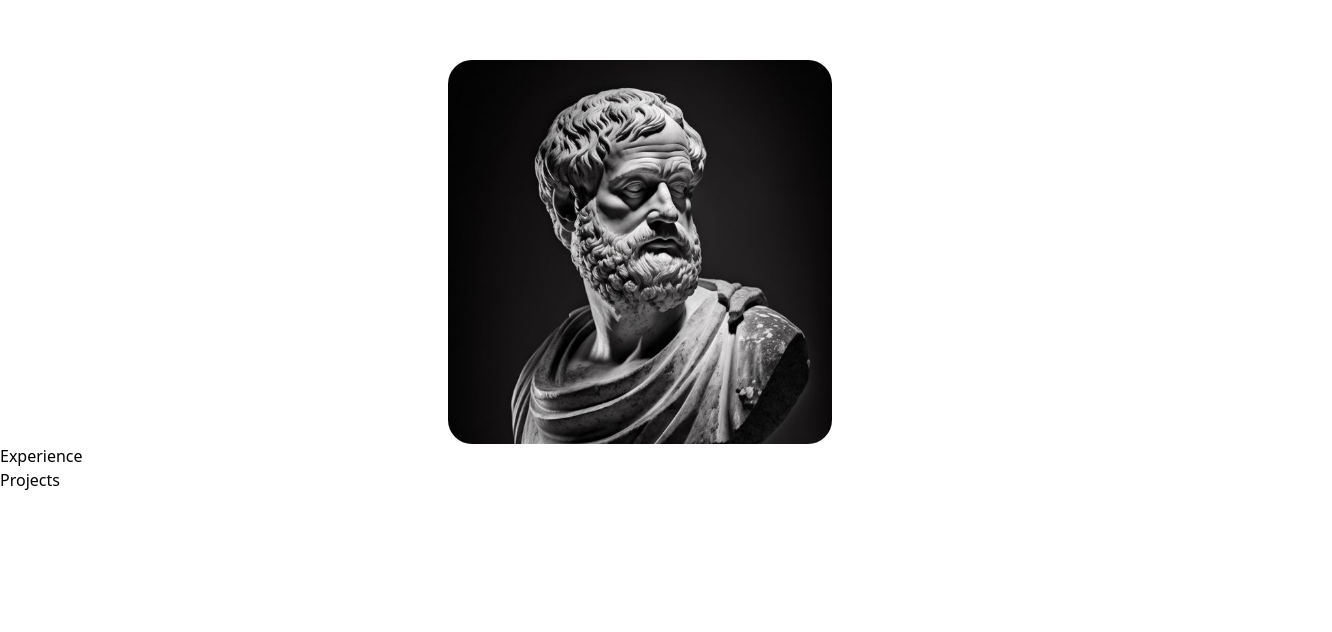
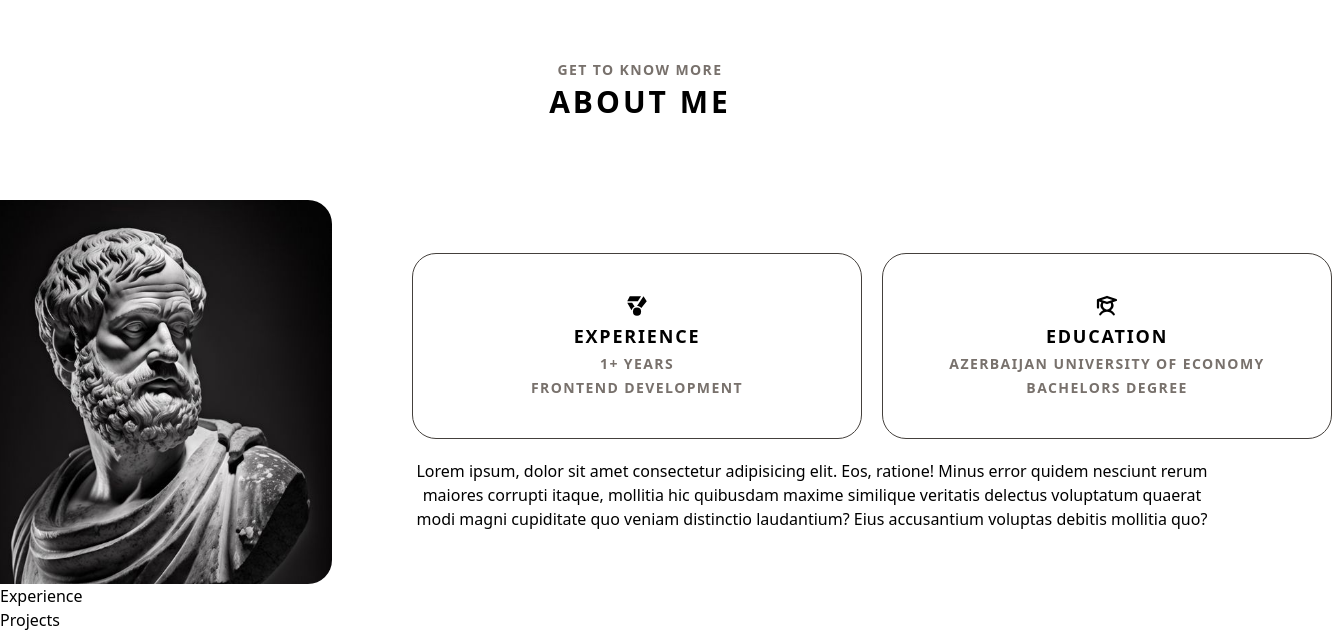
Before and after one commit to isamammadli570/myportfolio, a React (Vite) app: page / in a window 1280 px wide. Shown: the part 860-1492 px from the top of the page, 1332 px wide, since content can reach past the window. Before the commit the page ends 1352 px from the top, so only its background shows below. Built offline with nearby package versions, Linux system fonts and the light colour scheme.

Commit message:
initial commit

```diff
--- a/src/ui/About/index.jsx
+++ b/src/ui/About/index.jsx
@@ -2,13 +2,69 @@ import FlexUi from "../../reusable/FlexUi";
 import ImgUi from "../../reusable/ImgUi";
 import img from "../../assets/aristotle.jpg";
 import Typography from "../../reusable/Typography";
+import { IoMdMedal } from "react-icons/io";
+import { PiStudentBold } from "react-icons/pi";
 
 function About() {
   return (
-    <FlexUi type="none" style="flex-col">
-      <Typography/>
-      <FlexUi type="center">
-        <ImgUi type="triatry" src={img} style="animate-moveInLeft"></ImgUi>
+    <FlexUi type="none" style="flex-col text-center">
+      <Typography
+        type="text_secondary_sm"
+        content="Get To Know More"
+        style="text-center mb-1 hover:skew-x-3 hover:skew-y-2 hover:scale-[1.3]"
+      />
+      <Typography
+        type="header_primary_lg"
+        content="About Me"
+        style="text-center mb-20 hover:skew-x-3 hover:skew-y-2 hover:scale-[1.3]"
+      />
+
+      <FlexUi type="center" style="my-0 flex-col md:flex-row  mx-10 gap-20">
+        <ImgUi type="triatry" src={img} style="animate-moveInLeft" />
+
+        <FlexUi type="none" style="flex-col text-center">
+          <FlexUi type="center" style="flex-col md:flex-row gap-5">
+            <div className="border-[1px] border-stone-700 w-[450px] py-10 rounded-3xl">
+              <FlexUi
+                type="none"
+                style="flex-col items-center justify-center gap-1"
+              >
+                <IoMdMedal className="text-2xl" />
+                <Typography type="header_primary_md" content="Experience" />
+                <Typography type="text_secondary_sm" content="1+ years" />
+                <Typography
+                  type="text_secondary_sm"
+                  content="FrontEnd Development"
+                />
+              </FlexUi>
+            </div>
+
+            <div className="border-[1px] border-stone-700 w-[450px] py-10 rounded-3xl">
+              <FlexUi
+                type="none"
+                style="flex-col items-center justify-center gap-1"
+              >
+                <PiStudentBold className="text-2xl" />
+                <Typography type="header_primary_md" content="Education" />
+                <Typography
+                  type="text_secondary_sm"
+                  content="Azerbaijan University of Economy"
+                />
+                <Typography
+                  type="text_secondary_sm"
+                  content="Bachelors Degree"
+                />
+              </FlexUi>
+            </div>
+          </FlexUi>
+          <p className="md:w-[50rem] mt-5">
+            Lorem ipsum, dolor sit amet consectetur adipisicing elit. Eos,
+            ratione! Minus error quidem nesciunt rerum maiores corrupti itaque,
+            mollitia hic quibusdam maxime similique veritatis delectus
+            voluptatum quaerat modi magni cupiditate quo veniam distinctio
+            laudantium? Eius accusantium voluptas debitis mollitia quo?
+          </p>
+        </FlexUi>
       </FlexUi>
     </FlexUi>
   );
--- a/src/ui/Entrance/index.jsx
+++ b/src/ui/Entrance/index.jsx
@@ -1,4 +1,3 @@
-/* eslint-disable react/no-unescaped-entities */
 import FlexUi from "../../reusable/FlexUi";
 import Typography from "../../reusable/Typography";
 import ImgUi from "../../reusable/ImgUi";
@@ -42,11 +41,11 @@ function Entrance() {
           />
         </FlexUi>
         <FlexUi type="center" style="mt-5 gap-2 text-stone-800 text-3xl">
+          <a href="https://www.linkedin.com/in/isa-məmmədli-4411aa285">
+            <FaLinkedin className=" cursor-pointer " />
+          </a>
           <a href="https://github.com/isamammadli570">
             <FaGithub className=" cursor-pointer " />
-          </a>
-          <a href="https://www.linkedin.com/in/isa-məmmədli-4411aa285">
-            <FaLinkedin className=" cursor-pointer " />
           </a>
         </FlexUi>
       </FlexUi>
```
